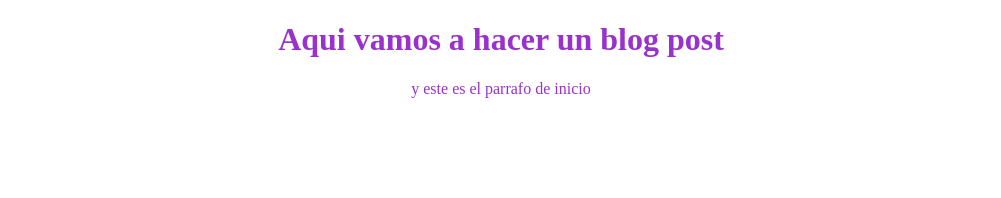
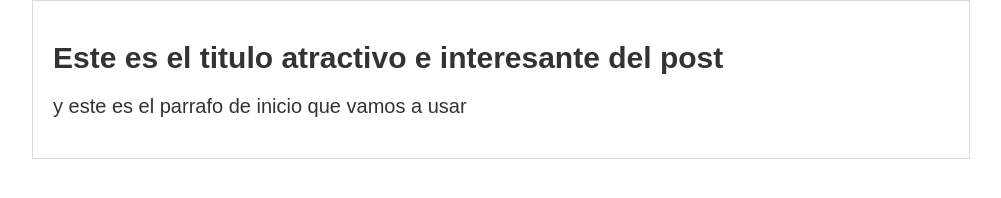
Before and after one commit to slizer98/hyperblog, a plain HTML site: page index.html in a window 1280 px wide. Shown: the whole page, without its empty margins (139-1140 px from the left). Drawn offline with Linux system fonts and the light colour scheme.

Commit message:
commit al master del blogpost a su version mas reciente

```diff
--- a/css/style.css
+++ b/css/style.css
@@ -1,4 +1,20 @@
-h1, p{
-    color: darkorchid;
+body{
+    color: #333;
     text-align: center;
+    font-family: Arial, Helvetica, sans-serif;
+    font-size: 20px;
+    margin: 0;
+    padding: 0;
 }
+
+#container {
+    width: 70%;
+    padding: 1em;
+    text-align: left;
+    border: 1px solid #DDD;
+    margin: 0 auto;
+}
+
+#container h1 {
+    font-size: 30px;
+}
--- a/index.html
+++ b/index.html
@@ -8,7 +8,11 @@
     <title>blog</title>
 </head>
 <body>
-    <h1>Aqui vamos a hacer un blog post</h1>
-    <p>y este es el parrafo de inicio</p>
+    <div id="container">
+        <div id="post">
+            <h1>Este es el titulo atractivo e interesante del post</h1>
+            <p>y este es el parrafo de inicio que vamos a usar</p>
+        </div>
+    </div>
 </body>
 </html>
```
